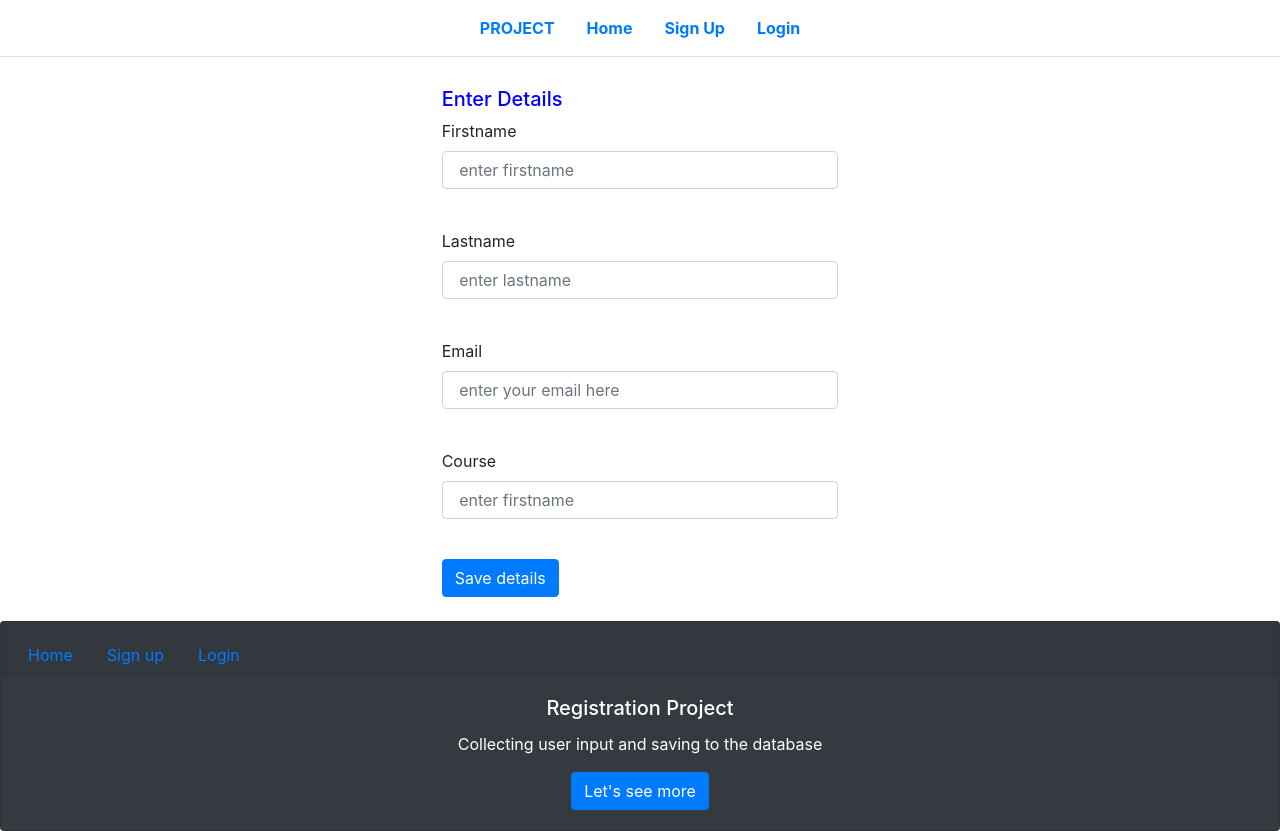
After one commit to Ogola22/Formvalidations, a PHP site: page /details.php in a window 1280 px wide. The commit adds this page. Run offline with PHP 8.4, Linux system fonts and the light colour scheme.

Commit message:
new index section

```diff
--- /dev/null
+++ b/details.php
@@ -0,0 +1,128 @@
+<?php include("dbh.php")?>
+<?php include("header.php")?>
+
+<!DOCTYPE html>
+<html lang="en">
+<head>
+    <meta charset="UTF-8">
+    <meta http-equiv="X-UA-Compatible" content="IE=edge">
+    <meta name="viewport" content="width=device-width, initial-scale=1.0">
+    <title>form</title>
+    <link rel="stylesheet" href="./bootstrap-4.6.2-dist/css/bootstrap.min.css ">
+
+</head>
+<?php
+$firstname=$lastname=$email=$course='';
+$errors=array('firstname'=>'','lastname'=>'','email'=>'','course'=>'');
+if(isset($_POST['save'])){
+    //checking for firstname validation
+    if(empty($_POST['firstname'])){
+        $errors['firstname']='firstname cannot be empty<br/>';
+    }else{
+        $firstname=$_POST['firstname'];
+        if(!preg_match('/^[a-zA-Z\s]+$/',$firstname)){
+            $errors['firstname']='firstname must be letters and spaces only';
+        }
+
+    }
+     //checking for lastname validation
+     if(empty($_POST['lastname'])){
+        $errors['lastname'                                                                                                                                                                                                                                                                                                                                                                                                                                                                                                                                                                                                                                                                                                                                                                                                                                                                                                                                                                                                                                                                                                                                                                                                                                                            ]='lastname cannot be empty<br/>';
+    }else{
+        $lastname=$_POST['lastname'];
+        if(!preg_match('/^[a-zA-Z\s]+$/',$lastname)){
+            $errors['lastname']='lastname must be letters and spaces only';
+        }
+
+    }
+     //checking for course validation
+     if(empty($_POST['course'])){
+        $errors['course']='coursename cannot be empty<br/>';
+    }else{
+        $course=$_POST['course'];
+        if(!preg_match('/^[a-zA-Z\s]+$/',$course)){
+            $errors['course']='course must be letters and spaces only';
+        }
+
+    }
+     //checking for email validation
+     if(empty($_POST['email'])){
+        $errors['email']='email cannot be empty<br/>';
+    }else{
+        $email=$_POST['email'];
+        if(!filter_var($email, FILTER_VALIDATE_EMAIL)){
+            $errors['email']='email must be a valid address';
+        }
+
+    }
+    if(array_filter($errors)){
+        //echo 'There are Errors in the form';
+    }else{
+        //echo 'No errors in the form';
+        /*$statement = $databaseConnection ->prepare(
+            "INSERT INTO details(firstname,lastname,email,course)
+            VALUES($firstname,$lastname,$email,$course)");
+            $statement ->execute();
+        ) */
+        try
+        {
+            $query = "INSERT INTO sdetails(firstname, lastname, email, course) VALUES(:firstname, :lastname, :email, :course)";
+            $query_run = $databaseConnection -> prepare($query);
+            $data =[
+                ":firstname" => $firstname,
+                ":lastname" => $lastname,
+                ":email" => $email,
+                ":course" => $course,
+            ];
+            $query_execute = $query_run -> execute($data);
+            if($query_execute){
+                echo '<script> alert("Data added successfully")</script>';
+            }else{
+                echo '<script> alert("Data NOT added")</script>';
+            }
+
+        }catch(PDOException $err){
+            echo $err -> getMessage();
+        }
+
+    }
+}
+?>
+<body>
+    <div class="col-md-4 offset-md-4">
+        <h5 style="color: blue; margin-top: 30px; ">Enter Details</h5>
+      <form action="index.php" method="POST">
+
+              <div class="form-group">
+                 <label>Firstname</label><br>
+                 <input type="text" placeholder=" enter firstname" name="firstname" class="form-control"
+                 value="<?php echo htmlspecialchars($firstname);?>"><br>
+                 <div class='text-danger'><?php echo $errors['firstname']?></div>
+
+              </div>
+              <div class="form-group">
+                 <label>Lastname</label><br>
+                 <input type="text"  placeholder=" enter lastname" name="lastname" class="form-control"
+                 value="<?php echo $lastname?>"><br>
+                 <div class='text-danger'><?php echo $errors['lastname']?></div>
+
+              </div>
+              <div class="form-group">
+                 <label>Email</label><br>
+                 <input type="text" placeholder=" enter your email here " name="email"  class="form-control"
+                 value="<?php echo $email?>"><br>
+                 <div class='text-danger'><?php echo $errors['email']?></div>
+              </div>
+              <div class="form-group">
+                 <label>Course</label><br>
+                 <input type="text"  placeholder=" enter firstname"name="course"  class="form-control"
+                 value="<?php echo $course?>"><br>
+                 <div class='text-danger'><?php echo $errors['course']?></div>
+              </div>
+
+              <button name="save" class="btn btn-primary">Save details</button>
+      </form>
+    </div>
+</body>
+<?php include("footer.php")?>
+</html>
--- a/footer.php
+++ b/footer.php
@@ -9,11 +9,11 @@
 
 </head>
 <body>
-<div class="card text-center">
+<div class="card text-center mt-4 badge-dark">
   <div class="card-header">
     <ul class="nav nav-tabs card-header-tabs">
       <li class="nav-item">
-        <a class="nav-link active" aria-current="true" href="index.php">Home</a>
+        <a class="nav-link href="details.php">Home</a>
       </li>
       <li class="nav-item">
         <a class="nav-link" href="signup.php">Sign up</a>
--- a/header.php
+++ b/header.php
@@ -9,12 +9,12 @@
 
 </head>
 <body>
-<ul class="nav justify-content-center border-bottom p-2 background-color alert-primary">
+<ul class="nav justify-content-center border-bottom p-2 background-color alert-border-primary font-weight-bold">
   <li class="nav-item">
-    <a class="nav-link active" aria-current="page" href="#">PROJECT</a>
+    <a class="nav-link active" aria-current="page" href="index.php">PROJECT</a>
   </li>
   <li class="nav-item">
-    <a class="nav-link" href="index.php">Home</a>
+    <a class="nav-link" href="details.php">Home</a>
   </li>
   <li class="nav-item">
     <a class="nav-link" href="signup.php">Sign Up</a>
```
Also changed, not shown: index.php (+37 -112 lines).
